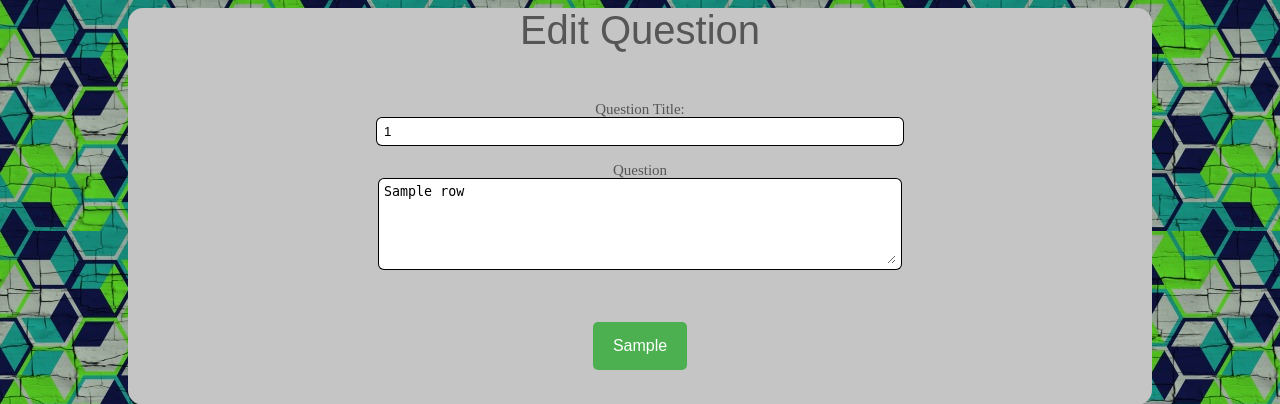
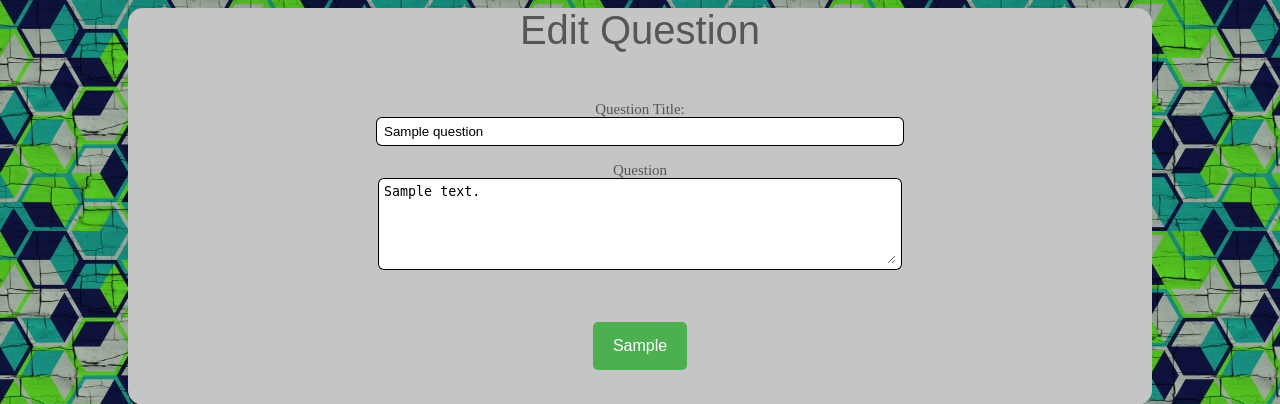
Before and after one commit to AndrasKovacs84/mittuDOMAIN-AskMate_project_sql, a Flask app: template templates/question_form.html in a window 1280 px wide. Shown: the top 404 px of the page. Run offline with Flask 2, Linux system fonts and the light colour scheme; the template is opened without the code that fills it: most values are stand-ins (such as "Sample title", 1, 10 or a date in 2020).

Commit message:
Removed obsolete function, corrected main function, that used it, updated html template to accomodate change.

```diff
--- a/main.py
+++ b/main.py
@@ -107,9 +107,10 @@ def delete_question(question_id):
 
 @app.route('/question/<int:question_id>/edit', methods=['GET'])
 def edit_question_form(question_id):
-    question = queries.sql_edit_question(question_id)
+    question = queries.sql_question_details(question_id)
     form_action = '/question/' + str(question_id)
     button_caption = 'Update Question'
+    print(question)
     return render_template("question_form.html", question=question, form_action=form_action, button_caption=button_caption)
 
 
--- a/templates/question_form.html
+++ b/templates/question_form.html
@@ -2,7 +2,7 @@
 <html>
 <head>
     <link rel="stylesheet" type="text/css" href="{{ url_for('static', filename='style.css') }}">
-    {% if not question.result_set[0][0] %}
+    {% if not question.title %}
     <title>Post New Question</title>
     {% else %}
     <title>Edit Question</title>
@@ -12,7 +12,7 @@
     <div class="list_body">
         <center>
         <b>
-            {% if not question.result_set[0][0] %}
+            {% if not question.title %}
             <h2>Post New Question</h2>
             {% else %}
             <h2>Edit Question</h2>
@@ -24,12 +24,12 @@
             <br>
             <label>Question Title:</label>
             <br>
-            <input type="text" name="title" required minlength="10" value="{{ question['result_set'][0][0] }}">
+            <input type="text" name="title" required minlength="10" value="{{ question.title }}">
             <br>
             <br>
             <label>Question</label>
             <br>
-            <textarea name="story" required minlength="10" rows="15" cols="97">{{ question.result_set[0][1] }}</textarea>
+            <textarea name="story" required minlength="10" rows="15" cols="97">{{ question.message }}</textarea>
             <br>
             <br>
             <br>
```
Also changed, not shown: queries.py (+0 -9 lines).
